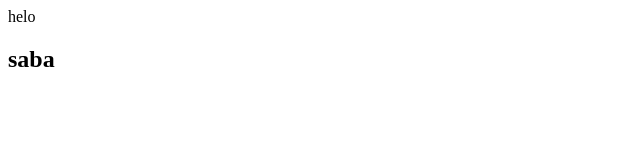
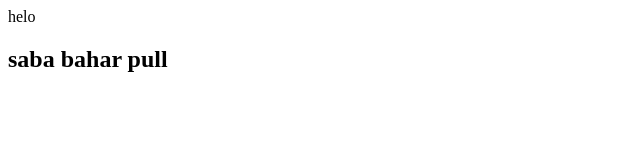
Before and after one commit to karam79/hana, a plain HTML site: page index.html in a window 1280 px wide. Shown: the whole page, without its empty margins (0-640 px from the left). Drawn offline with Linux system fonts and the light colour scheme.

Commit message:
update index.html

```diff
--- a/index.html
+++ b/index.html
@@ -10,7 +10,8 @@
 
 <body>
     helo
-    <h2>saba</h2>
+    <h2>saba bahar pull</h2>
+
 </body>
 
 </html>
```
